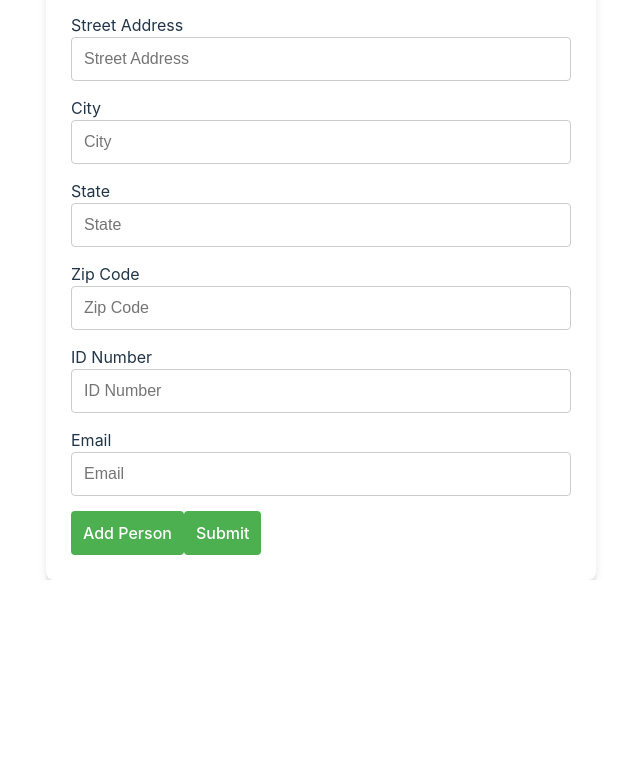
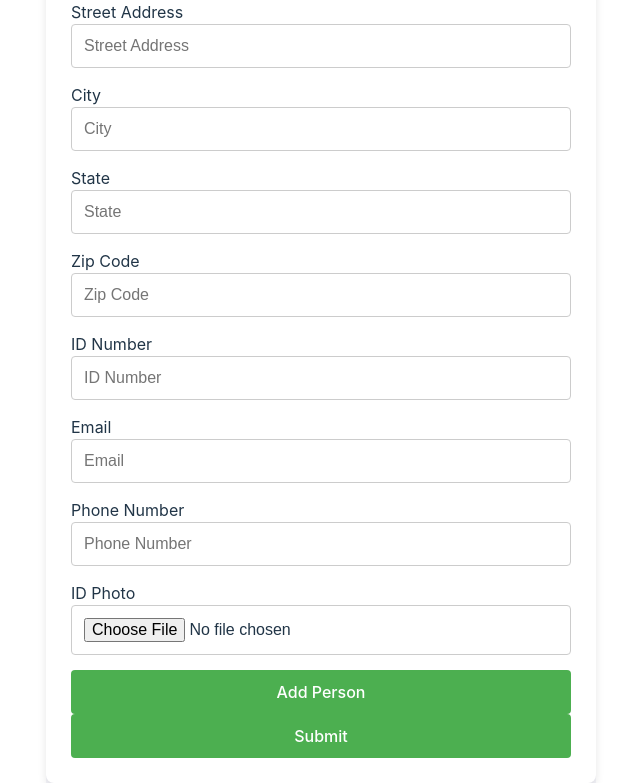
Before and after one commit to Axe-P/BOIReports, a React (Vite) app in the folder client/: page /form in a window 1280 px wide. Shown: the part 773-1556 px from the top of the page, without its empty margins (319-959 px from the left). Before the commit the page ends 1353 px from the top, so only its background shows below. Built offline with nearby package versions, Linux system fonts and the light colour scheme.

Commit message:
this should work

```diff
--- a/client/src/pages/FormPage.css
+++ b/client/src/pages/FormPage.css
@@ -18,7 +18,7 @@
   align-items: center; /* Center the content horizontally */
   text-align: center;
   padding: 0px;
-  padding-top: 235px;
+  padding-top: 425px;
   box-sizing: border-box;
   margin-top: calc(60px + 20px); /* No extra margin here */
 }
--- a/client/src/pages/FormPage.tsx
+++ b/client/src/pages/FormPage.tsx
@@ -17,20 +17,26 @@ const FormPage = () => {
     lastName: string;
     dateOfBirth: string;
     address: Address;
-    idNumber: string;
+    uniqueId: string;
     email: string;
+    phoneNumber: string; // New field
+    idPicture: File | null; // New field
   }
 
   interface FormData {
     legalBusinessName: string;
-    dba: string;
+    DBA: string;
     people: Person[]; // Array of people
   }
 
   const [formData, setFormData] = useState<FormData>({
     legalBusinessName: '',
-    dba: '',
-    people: [{ firstName: '', middleName: '', lastName: '', dateOfBirth: '', address: { street: '', city: '', state: '', zipCode: '' }, idNumber: '', email: '' }],
+    DBA: '',
+    people: [{
+      firstName: '', middleName: '', lastName: '', dateOfBirth: '',
+      address: { street: '', city: '', state: '', zipCode: '' },
+      uniqueId: '', email: '', phoneNumber: '', idPicture: null
+    }],
   });
 
   const [errors, setErrors] = useState<string[]>([]);
@@ -43,8 +49,20 @@ const FormPage = () => {
     if (name in updatedPeople[index].address) {
       updatedPeople[index].address[name as keyof Address] = value;
     } else {
-      updatedPeople[index][name as keyof Omit<Person, 'address'>] = value;
+      if (name === 'idPicture') {
+        updatedPeople[index].idPicture = (e.target as HTMLInputElement).files ? (e.target as HTMLInputElement).files![0] : null;
+      } else {
+        updatedPeople[index][name as keyof Omit<Person, 'address' | 'idPicture'>] = value;
+      }
     }
+    setFormData({ ...formData, people: updatedPeople });
+  };
+
+  // Function to handle file input changes (ID Photo)
+  const handleFileChange = (index: number, e: React.ChangeEvent<HTMLInputElement>) => {
+    const file = e.target.files ? e.target.files[0] : null;
+    const updatedPeople = [...formData.people];
+    updatedPeople[index].idPicture = file;
     setFormData({ ...formData, people: updatedPeople });
   };
 
@@ -53,7 +71,11 @@ const FormPage = () => {
     if (formData.people.length < 4) {
       setFormData({
         ...formData,
-        people: [...formData.people, { firstName: '', middleName: '', lastName: '', dateOfBirth: '', address: { street: '', city: '', state: '', zipCode: '' }, idNumber: '', email: '' }],
+        people: [...formData.people, {
+          firstName: '', middleName: '', lastName: '', dateOfBirth: '',
+          address: { street: '', city: '', state: '', zipCode: '' },
+          uniqueId: '', email: '', phoneNumber: '', idPicture: null
+        }],
       });
     }
   };
@@ -70,6 +92,7 @@ const FormPage = () => {
   const validateZipCode = (zip: string) => /^\d{5}$/.test(zip);
   const validateIdNumber = (id: string) => /^\d+$/.test(id);
   const validateEmail = (email: string) => /^[^\s@]+@[^\s@]+\.[^\s@]+$/.test(email);
+  const validatePhoneNumber = (phone: string) => /^\d{10}$/.test(phone); // Phone number validation
 
   const handleSubmit = async (e: React.FormEvent) => {
     e.preventDefault();
@@ -90,11 +113,14 @@ const FormPage = () => {
       if (!validateZipCode(person.address.zipCode)) {
         newErrors.push(`Zip Code of person ${index + 1} must be exactly 5 digits.`);
       }
-      if (!validateIdNumber(person.idNumber)) {
+      if (!validateIdNumber(person.uniqueId)) {
         newErrors.push(`ID Number of person ${index + 1} must contain only numbers.`);
       }
       if (!validateEmail(person.email)) {
         newErrors.push(`Please enter a valid email address for person ${index + 1}.`);
+      }
+      if (!validatePhoneNumber(person.phoneNumber)) {
+        newErrors.push(`Phone Number of person ${index + 1} must be exactly 10 digits.`);
       }
     });
 
@@ -106,8 +132,8 @@ const FormPage = () => {
     // Prepare data for submission
     const dataToSend = {
       legalBusinessName: formData.legalBusinessName,
-      dba: formData.dba,
-      people: formData.people,
+      DBA: formData.DBA,
+      peopleData: formData.people,
     };
 
     try {
@@ -118,11 +144,12 @@ const FormPage = () => {
       navigate('/completion');
     } catch (error) {
       console.error('Error submitting report:', error);
+      console.log(dataToSend);
     }
   };
 
   return (
-    <div className="form-container" style={{ paddingTop: formData.people.length > 1 ? `${925 * (formData.people.length - 1)}px` : '0' }}>
+    <div className="form-container" style={{ paddingTop: formData.people.length > 1 ? `${1140 * (formData.people.length - 1)}px` : '0' }}>
       {errors.length > 0 && (
         <div className="error-messages">
           <ul>
@@ -156,11 +183,11 @@ const FormPage = () => {
           <label htmlFor="dba">DBA (Doing Business As)</label>
           <input
             type="text"
-            id="dba"
-            name="dba"
+            id="DBA"
+            name="DBA"
             placeholder="DBA (Optional)"
-            value={formData.dba}
-            onChange={(e) => setFormData({ ...formData, dba: e.target.value })}
+            value={formData.DBA}
+            onChange={(e) => setFormData({ ...formData, DBA: e.target.value })}
           />
         </div>
 
@@ -262,13 +289,13 @@ const FormPage = () => {
               />
             </div>
             <div className="form-group">
-              <label htmlFor={`idNumber-${index}`}>ID Number</label>
+              <label htmlFor={`uniqueId-${index}`}>ID Number</label>
               <input
                 type="text"
-                id={`idNumber-${index}`}
-                name="idNumber"
+                id={`uniqueId-${index}`}
+                name="uniqueId"
                 placeholder="ID Number"
-                value={person.idNumber}
+                value={person.uniqueId}
                 onChange={(e) => handleInputChange(index, e)}
                 required
               />
@@ -285,7 +312,30 @@ const FormPage = () => {
                 required
               />
             </div>
-            {index > 0 && (
+            <div className="form-group">
+              <label htmlFor={`phoneNumber-${index}`}>Phone Number</label>
+              <input
+                type="tel"
+                id={`phoneNumber-${index}`}
+                name="phoneNumber"
+                placeholder="Phone Number"
+                value={person.phoneNumber}
+                onChange={(e) => handleInputChange(index, e)}
+                required
+              />
+            </div>
+            <div className="form-group">
+              <label htmlFor={`idPicture-${index}`}>ID Photo</label>
+              <input
+                type="file"
+                id={`idPicture-${index}`}
+                name="idPicture"
+                accept="image/*"
+                onChange={(e) => handleFileChange(index, e)}
+                required
+              />
+            </div>
+            {formData.people.length > 1 && (
               <button type="button" onClick={() => removePerson(index)}>
                 Remove Person
               </button>
@@ -293,15 +343,10 @@ const FormPage = () => {
           </div>
         ))}
 
-<div className="form-actions">
-  {formData.people.length < 4 && (
-    <button type="button" onClick={addPerson}>
-      Add Person
-    </button>
-  )}
-  <button type="submit">Submit</button>
-</div>
-
+        <button type="button" onClick={addPerson} disabled={formData.people.length >= 4}>
+          Add Person
+        </button>
+        <button type="submit">Submit</button>
       </form>
     </div>
   );
```
Also changed, not shown: 2 other files (tests, documents, lock files or other folders).
